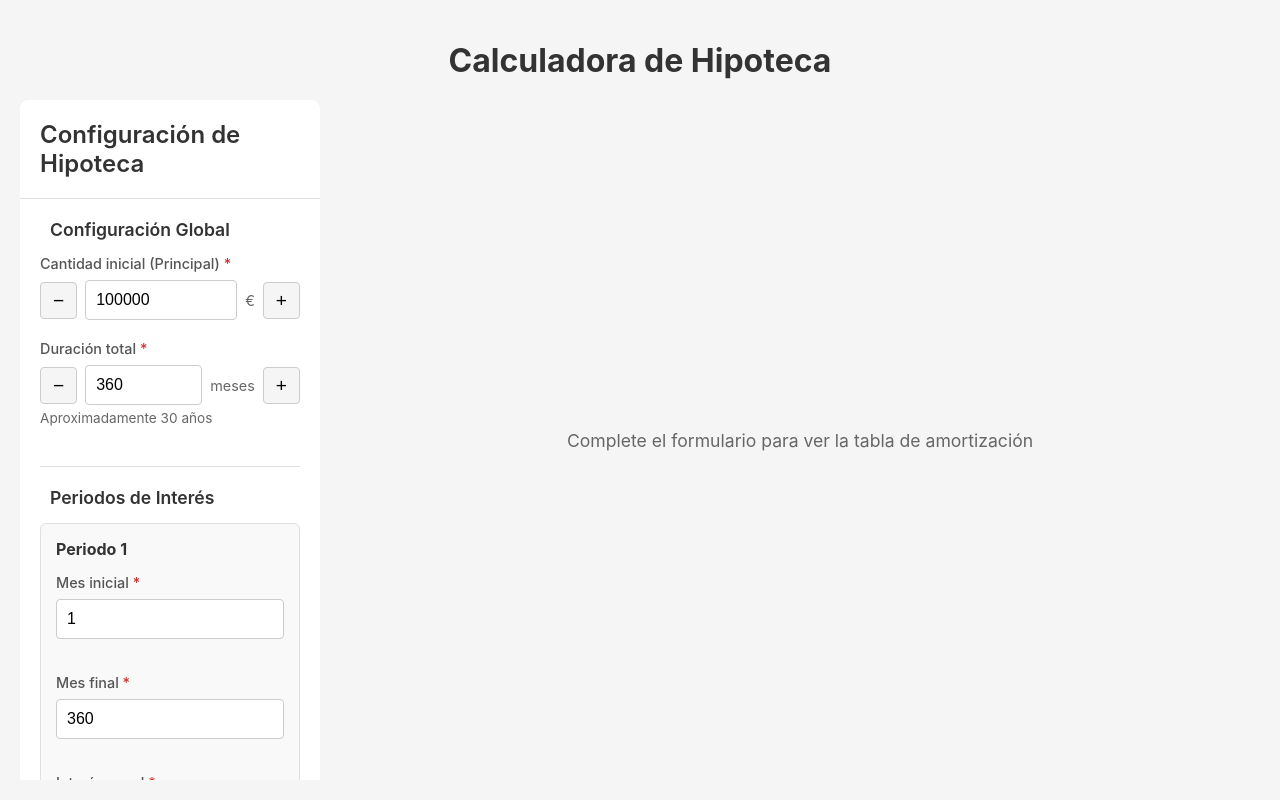
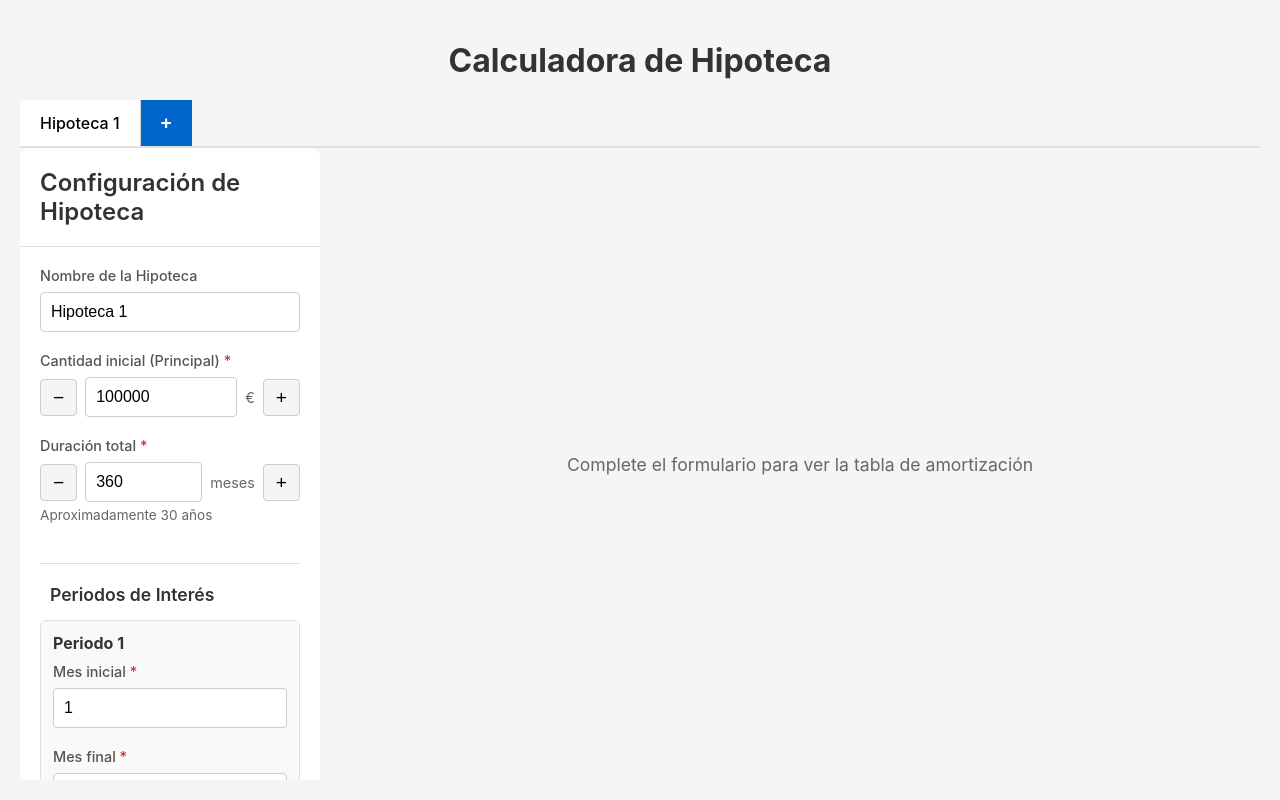
Before and after one commit to aecostas/mortgage-simulator, a React (Vite) app: page / in a window 1280 px wide. Built offline with nearby package versions, Linux system fonts and the light colour scheme.

Commit message:
Added tabs for multiples mortgages

```diff
--- a/src/App.scss
+++ b/src/App.scss
@@ -19,12 +19,20 @@
   font-weight: bold;
 }
 
+.app-page > :last-child {
+  flex: 1;
+  min-height: 0;
+  overflow: hidden;
+}
+
 .app-layout {
   display: flex;
   flex: 1;
   gap: 20px;
   overflow: hidden;
   min-height: 0;
+  height: 100%;
+  width: 100%;
 }
 
 .app-form-section {
--- a/src/App.tsx
+++ b/src/App.tsx
@@ -1,35 +1,100 @@
 import { useState } from 'react';
 import { MortgageForm } from './components/MortgageForm/MortgageForm';
 import { AmortizationTable } from './components/AmortizationTable/AmortizationTable';
+import { Tabs } from './components/Tabs/Tabs';
 import { calculateAmortization } from './utils/amortization';
 import type { MortgageConfig, AmortizationRow } from './utils/amortization';
 import './App.scss';
 
+interface Mortgage {
+  id: string;
+  name: string;
+  config: MortgageConfig | null;
+  schedule: AmortizationRow[];
+}
+
 function App() {
-  const [amortizationSchedule, setAmortizationSchedule] = useState<AmortizationRow[]>([]);
+  const [mortgages, setMortgages] = useState<Mortgage[]>([
+    { id: '1', name: 'Hipoteca 1', config: null, schedule: [] },
+  ]);
+  const [activeMortgageId, setActiveMortgageId] = useState<string>('1');
 
-  const handleFormSubmit = (config: MortgageConfig) => {
+  const handleFormSubmit = (mortgageId: string, config: MortgageConfig) => {
     try {
       const schedule = calculateAmortization(config);
-      setAmortizationSchedule(schedule);
+      setMortgages((prev) =>
+        prev.map((m) =>
+          m.id === mortgageId
+            ? { ...m, config, schedule, name: config.name || m.name || `Hipoteca ${mortgageId}` }
+            : m
+        )
+      );
     } catch (error) {
       alert(error instanceof Error ? error.message : 'Error al calcular la amortización');
     }
   };
 
-  return (
-    <div className="app-page">
-      <h1 className="app-title">Calculadora de Hipoteca</h1>
+  const handleNameChange = (mortgageId: string, newName: string) => {
+    setMortgages((prev) =>
+      prev.map((m) => (m.id === mortgageId ? { ...m, name: newName || `Hipoteca ${mortgageId}` } : m))
+    );
+  };
+
+  const handleAddMortgage = () => {
+    const newId = String(Date.now());
+    const newMortgage: Mortgage = {
+      id: newId,
+      name: `Hipoteca ${mortgages.length + 1}`,
+      config: null,
+      schedule: [],
+    };
+    setMortgages((prev) => [...prev, newMortgage]);
+    setActiveMortgageId(newId);
+  };
+
+  const handleRemoveMortgage = (mortgageId: string) => {
+    if (mortgages.length === 1) {
+      alert('Debe haber al menos una hipoteca');
+      return;
+    }
+
+    setMortgages((prev) => {
+      const filtered = prev.filter((m) => m.id !== mortgageId);
+      // Si eliminamos la pestaña activa, activar la primera disponible
+      if (activeMortgageId === mortgageId) {
+        setActiveMortgageId(filtered[0].id);
+      }
+      return filtered;
+    });
+  };
+
+  const handleTabChange = (tabId: string) => {
+    if (tabId === 'new') {
+      handleAddMortgage();
+    } else {
+      setActiveMortgageId(tabId);
+    }
+  };
+
+  const tabs = mortgages.map((mortgage) => ({
+    id: mortgage.id,
+    label: mortgage.name,
+    content: (
       <div className="app-layout">
         <div className="app-form-section">
           <div className="app-form-wrapper">
-            <MortgageForm onSubmit={handleFormSubmit} />
+            <MortgageForm
+              key={mortgage.id}
+              onSubmit={(config) => handleFormSubmit(mortgage.id, config)}
+              initialName={mortgage.name}
+              onNameChange={(newName) => handleNameChange(mortgage.id, newName)}
+            />
           </div>
         </div>
         <div className="app-table-section">
           <div className="app-table-wrapper">
-            {amortizationSchedule.length > 0 ? (
-              <AmortizationTable schedule={amortizationSchedule} />
+            {mortgage.schedule.length > 0 ? (
+              <AmortizationTable schedule={mortgage.schedule} />
             ) : (
               <div className="app-empty-state">
                 <p>Complete el formulario para ver la tabla de amortización</p>
@@ -38,6 +103,18 @@ function App() {
           </div>
         </div>
       </div>
+    ),
+  }));
+
+  return (
+    <div className="app-page">
+      <h1 className="app-title">Calculadora de Hipoteca</h1>
+      <Tabs
+        tabs={tabs}
+        activeTabId={activeMortgageId}
+        onTabChange={handleTabChange}
+        onTabClose={handleRemoveMortgage}
+      />
     </div>
   );
 }
--- a/src/components/MortgageForm/MortgageForm.scss
+++ b/src/components/MortgageForm/MortgageForm.scss
@@ -51,7 +51,8 @@
     }
   }
 
-  input[type="number"] {
+  input[type="number"],
+  input[type="text"] {
     width: 100%;
     padding: 10px;
     border: 1px solid #ccc;
@@ -63,6 +64,10 @@
       outline: none;
       border-color: #0066cc;
       box-shadow: 0 0 0 2px rgba(0, 102, 204, 0.2);
+    }
+
+    &::placeholder {
+      color: #999;
     }
   }
 }
@@ -117,21 +122,21 @@
 .periods-list {
   display: flex;
   flex-direction: column;
-  gap: 15px;
-  margin-bottom: 15px;
+  gap: 12px;
+  margin-bottom: 12px;
 }
 
 .period-card {
   background: #f9f9f9;
   border: 1px solid #e0e0e0;
   border-radius: 6px;
-  padding: 15px;
+  padding: 12px;
 
   .period-header {
     display: flex;
     justify-content: space-between;
     align-items: center;
-    margin-bottom: 15px;
+    margin-bottom: 10px;
 
     h4 {
       margin: 0;
@@ -156,7 +161,11 @@
   .period-fields {
     display: flex;
     flex-direction: column;
-    gap: 15px;
+    gap: 10px;
+
+    .form-group {
+      margin-bottom: 10px;
+    }
   }
 }
 
--- a/src/components/MortgageForm/MortgageForm.tsx
+++ b/src/components/MortgageForm/MortgageForm.tsx
@@ -4,9 +4,17 @@ import './MortgageForm.scss';
 
 interface MortgageFormProps {
   onSubmit: (config: MortgageConfig) => void;
+  initialName?: string;
+  onNameChange?: (name: string) => void;
 }
 
-export function MortgageForm({ onSubmit }: MortgageFormProps) {
+export function MortgageForm({ onSubmit, initialName = '', onNameChange }: MortgageFormProps) {
+  const [name, setName] = useState<string>(initialName);
+
+  const handleNameChange = (newName: string) => {
+    setName(newName);
+    onNameChange?.(newName);
+  };
   const [principal, setPrincipal] = useState<number>(100000);
   const [months, setMonths] = useState<number>(360);
   const [periods, setPeriods] = useState<InterestPeriod[]>([
@@ -41,6 +49,7 @@ export function MortgageForm({ onSubmit }: MortgageFormProps) {
     }
 
     onSubmit({
+      name,
       principal,
       months,
       periods: sortedPeriods,
@@ -48,6 +57,7 @@ export function MortgageForm({ onSubmit }: MortgageFormProps) {
   };
 
   const handleReset = () => {
+    setName('');
     setPrincipal(100000);
     setMonths(360);
     setPeriods([{ startMonth: 1, endMonth: 360, annualInterestRate: 3.5 }]);
@@ -97,7 +107,18 @@ export function MortgageForm({ onSubmit }: MortgageFormProps) {
       <div className="card-body">
         <form onSubmit={handleSubmit}>
           <fieldset className="form-section">
-            <legend>Configuración Global</legend>
+            <div className="form-group">
+              <label htmlFor="name">
+                Nombre de la Hipoteca
+              </label>
+              <input
+                type="text"
+                id="name"
+                value={name}
+                onChange={(e) => handleNameChange(e.target.value)}
+                placeholder="Ej: Hipoteca Principal"
+              />
+            </div>
 
             <div className="form-group">
               <label htmlFor="principal">
--- /dev/null
+++ b/src/components/Tabs/Tabs.scss
@@ -0,0 +1,117 @@
+.tabs-container {
+  width: 100%;
+  height: 100%;
+  display: flex;
+  flex-direction: column;
+}
+
+.tabs-header {
+  display: flex;
+  background: #f5f5f5;
+  border-bottom: 2px solid #e0e0e0;
+  overflow-x: auto;
+  flex-shrink: 0;
+
+  &::-webkit-scrollbar {
+    height: 4px;
+  }
+
+  &::-webkit-scrollbar-track {
+    background: #f1f1f1;
+  }
+
+  &::-webkit-scrollbar-thumb {
+    background: #888;
+    border-radius: 2px;
+  }
+
+  &::-webkit-scrollbar-thumb:hover {
+    background: #555;
+  }
+}
+
+.tab {
+  display: flex;
+  align-items: center;
+  gap: 8px;
+  padding: 12px 20px;
+  background: #e8e8e8;
+  border-right: 1px solid #d0d0d0;
+  cursor: pointer;
+  user-select: none;
+  white-space: nowrap;
+  transition: background 0.2s;
+  position: relative;
+
+  &:hover {
+    background: #d8d8d8;
+  }
+
+  &.active {
+    background: white;
+    border-bottom: 2px solid #0066cc;
+    margin-bottom: -2px;
+    font-weight: 500;
+  }
+
+  .tab-label {
+    flex: 1;
+    min-width: 0;
+    overflow: hidden;
+    text-overflow: ellipsis;
+  }
+
+  .tab-close {
+    background: none;
+    border: none;
+    font-size: 1.5rem;
+    line-height: 1;
+    cursor: pointer;
+    padding: 0;
+    width: 20px;
+    height: 20px;
+    display: flex;
+    align-items: center;
+    justify-content: center;
+    border-radius: 50%;
+    color: #666;
+    transition: all 0.2s;
+    flex-shrink: 0;
+
+    &:hover {
+      background: #ff4444;
+      color: white;
+    }
+  }
+}
+
+.tab-add {
+  background: #0066cc;
+  color: white;
+  border: none;
+  padding: 12px 20px;
+  cursor: pointer;
+  font-size: 1.2rem;
+  font-weight: bold;
+  transition: background 0.2s;
+  flex-shrink: 0;
+
+  &:hover {
+    background: #0052a3;
+  }
+}
+
+.tabs-content {
+  flex: 1;
+  overflow: hidden;
+  min-height: 0;
+  display: flex;
+  flex-direction: column;
+  height: 100%;
+
+  > * {
+    width: 100%;
+    height: 100%;
+    min-height: 0;
+  }
+}
--- /dev/null
+++ b/src/components/Tabs/Tabs.tsx
@@ -0,0 +1,50 @@
+import './Tabs.scss';
+
+interface Tab {
+  id: string;
+  label: string;
+  content: React.ReactNode;
+}
+
+interface TabsProps {
+  tabs: Tab[];
+  activeTabId: string;
+  onTabChange: (tabId: string) => void;
+  onTabClose?: (tabId: string) => void;
+}
+
+export function Tabs({ tabs, activeTabId, onTabChange, onTabClose }: TabsProps) {
+  return (
+    <div className="tabs-container">
+      <div className="tabs-header">
+        {tabs.map((tab) => (
+          <div
+            key={tab.id}
+            className={`tab ${tab.id === activeTabId ? 'active' : ''}`}
+            onClick={() => onTabChange(tab.id)}
+          >
+            <span className="tab-label">{tab.label}</span>
+            {onTabClose && tabs.length > 1 && (
+              <button
+                className="tab-close"
+                onClick={(e) => {
+                  e.stopPropagation();
+                  onTabClose(tab.id);
+                }}
+                aria-label="Cerrar pestaña"
+              >
+                ×
+              </button>
+            )}
+          </div>
+        ))}
+        <button className="tab-add" onClick={() => onTabChange('new')} title="Nueva hipoteca">
+          +
+        </button>
+      </div>
+      <div className="tabs-content">
+        {tabs.find(tab => tab.id === activeTabId)?.content}
+      </div>
+    </div>
+  );
+}
--- a/src/utils/amortization.ts
+++ b/src/utils/amortization.ts
@@ -5,6 +5,7 @@ export interface InterestPeriod {
 }
 
 export interface MortgageConfig {
+  name?: string; // Nombre de la hipoteca (opcional)
   principal: number; // Cantidad inicial
   months: number; // Duración total en meses
   periods: InterestPeriod[]; // Periodos con diferentes intereses
```
